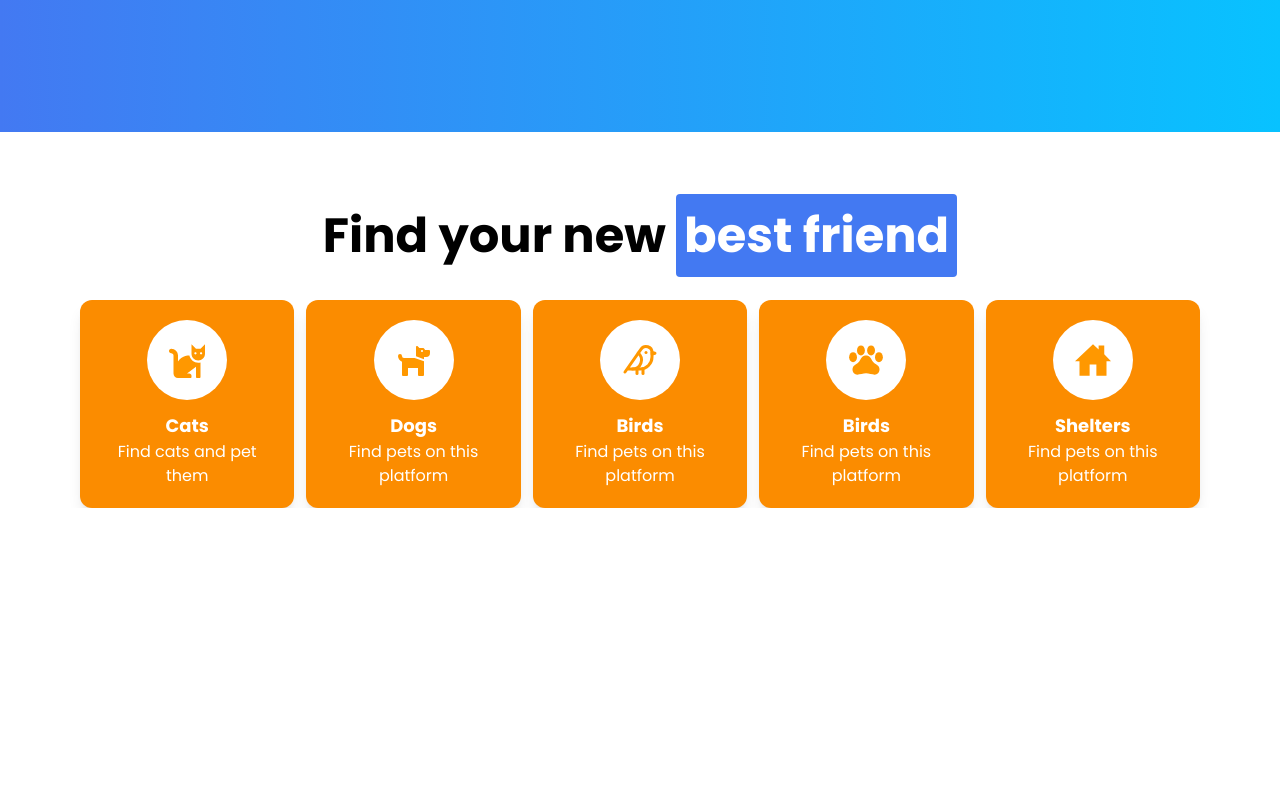
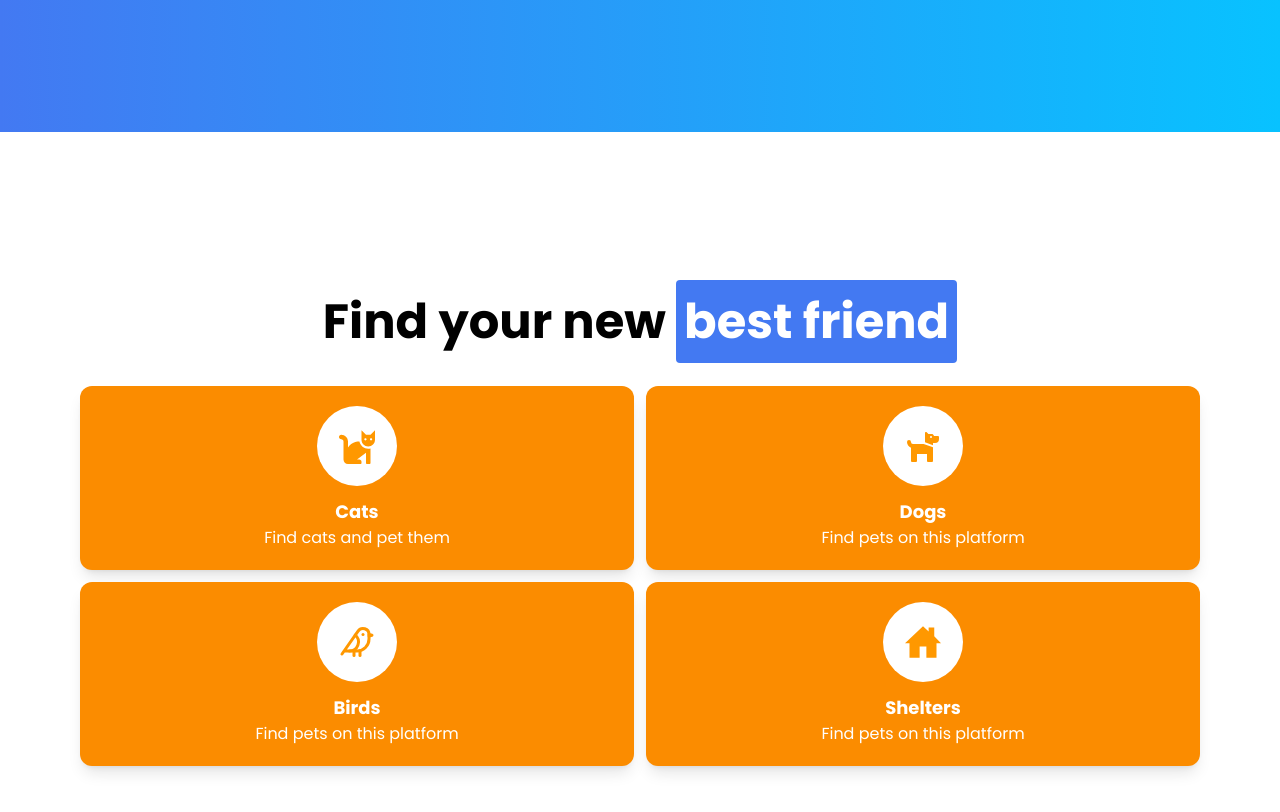
Before and after one commit to dimasbp17/pet-hope, a React (Vite) app: page / in a window 1280 px wide. Shown: the part 740-1552 px from the top of the page. Before the commit the page ends 1248 px from the top, so only its background shows below. Built offline with nearby package versions, Linux system fonts and the light colour scheme.

Commit message:
update:cardmenu

```diff
--- a/src/components/card/CardMenu.tsx
+++ b/src/components/card/CardMenu.tsx
@@ -16,7 +16,7 @@ const CardMenu: React.FC<CardMenuProps> = ({
   return (
     <>
       <Link to={link}>
-        <div className="flex flex-col items-center justify-center w-full p-5 text-white bg-orange-600 shadow-lg rounded-xl">
+        <div className="flex flex-col items-center justify-center w-full p-5 text-white duration-300 bg-orange-600 shadow-lg rounded-xl">
           <div className="flex items-center justify-center text-orange-500 bg-white rounded-full size-20">
             <Icon className="text-4xl text-orange-500" />
           </div>
--- a/src/data/constant/menuJumbotron.ts
+++ b/src/data/constant/menuJumbotron.ts
@@ -20,13 +20,13 @@ export const menuJumbotron = [
     icon: 'LuBird',
     link: '/bird',
   },
-  {
-    id: 4,
-    title: 'Birds',
-    description: 'Find pets on this platform',
-    icon: 'IoPawSharp',
-    link: '/else',
-  },
+  // {
+  //   id: 4,
+  //   title: 'Birds',
+  //   description: 'Find pets on this platform',
+  //   icon: 'IoPawSharp',
+  //   link: '/else',
+  // },
   {
     id: 5,
     title: 'Shelters',
--- a/src/pages/home/Home.tsx
+++ b/src/pages/home/Home.tsx
@@ -33,14 +33,14 @@ const Home = () => {
             </div>
           </div>
         </section>
-        <section className="px-4 mt-20 lg:px-20">
+        <section className="flex flex-col items-center justify-center h-screen px-4 lg:px-20">
           <h1 className="mb-10 text-5xl font-bold text-center">
             Find your new{' '}
             <span className="p-2 text-white rounded bg-primary">
               best friend
             </span>
           </h1>
-          <div className="grid w-full grid-cols-2 gap-3 lg:grid-cols-5">
+          <div className="grid w-full grid-cols-2 gap-3 lg:grid-cols-2">
             {menuJumbotron.map((menu) => {
               const IconComponent = iconMap[menu.icon];
               return (
```
